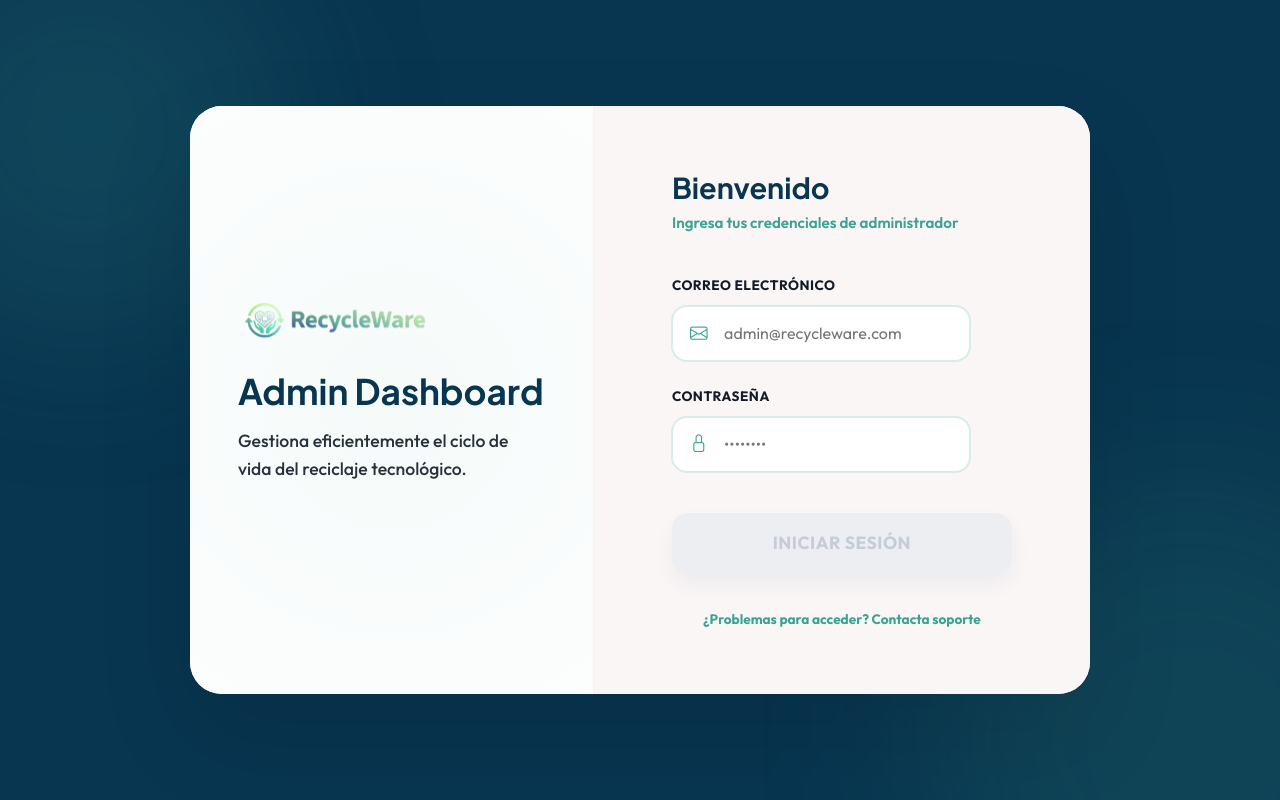
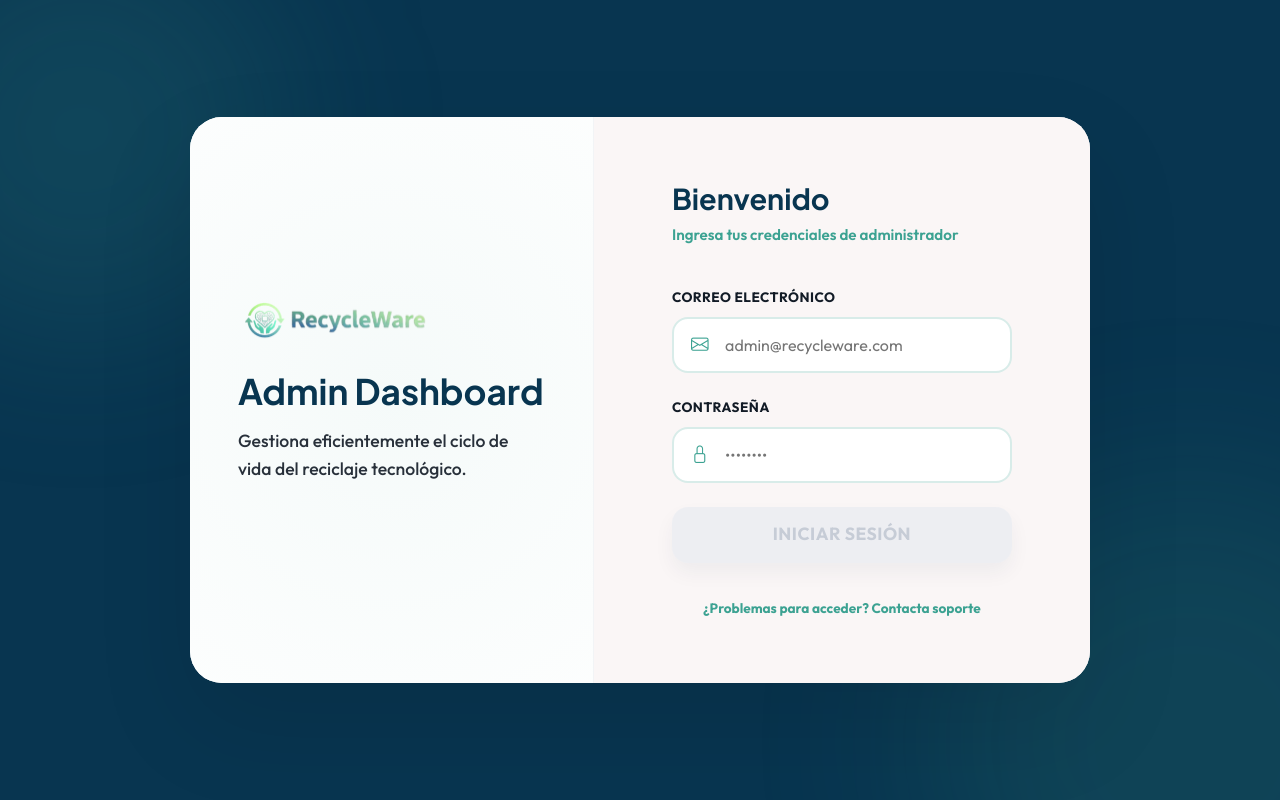
Before and after one commit to Siimonyan/Recycleware-Admin, an Angular app: page /login in a window 1280 px wide. Built offline with nearby package versions, Linux system fonts and the light colour scheme; no server answers.

Commit message:
Tamaño de input credenciales del login ajustado al botón

```diff
--- a/src/app/pages/login/login.scss
+++ b/src/app/pages/login/login.scss
@@ -143,8 +143,9 @@
   }
 }
 
-.input-group {
+.login-input-group {
   margin-bottom: 1.5rem;
+  width: 100%;
 
   label {
     display: block;
@@ -158,6 +159,8 @@
 
   .input-wrapper {
     position: relative;
+    width: 100%;
+    box-sizing: border-box;
 
     i {
       position: absolute;
@@ -169,11 +172,13 @@
     }
 
     input {
+      box-sizing: border-box;
+      height: 3.5rem;
       width: 100%;
       background-color: white;
       border: 2px solid rgba($secondary, 0.2);
       border-radius: 1rem;
-      padding: 0.9rem 1rem 0.9rem 3.2rem;
+      padding: 0 1rem 0 3.2rem;
       color: $dark;
       font-size: 1rem;
       transition: $transition-base;
@@ -206,11 +211,16 @@
 }
 
 .btn-login {
+  box-sizing: border-box;
+  height: 3.5rem;
   width: 100%;
   background-color: $primary;
   color: white;
   border: none;
-  padding: 1.1rem;
+  padding: 0 1.1rem;
+  display: flex;
+  align-items: center;
+  justify-content: center;
   border-radius: 1rem;
   font-size: 1.1rem;
   font-weight: 800;
--- a/src/app/pages/login/login.ts
+++ b/src/app/pages/login/login.ts
@@ -33,7 +33,7 @@ import { Router } from '@angular/router';
               <p class="subtitle">Ingresa tus credenciales de administrador</p>
 
               <form (ngSubmit)="onLogin()" #loginForm="ngForm">
-                <div class="input-group">
+                <div class="login-input-group">
                   <label for="adminEmail">Correo Electrónico</label>
                   <div class="input-wrapper">
                     <i class="bi bi-envelope"></i>
@@ -48,7 +48,7 @@ import { Router } from '@angular/router';
                   </div>
                 </div>
 
-                <div class="input-group">
+                <div class="login-input-group">
                   <label for="adminPassword">Contraseña</label>
                   <div class="input-wrapper">
                     <i class="bi bi-lock"></i>
```
